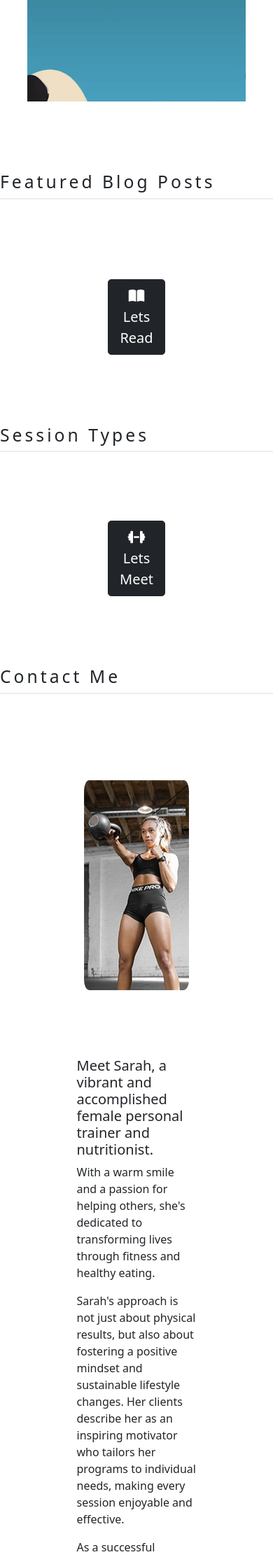
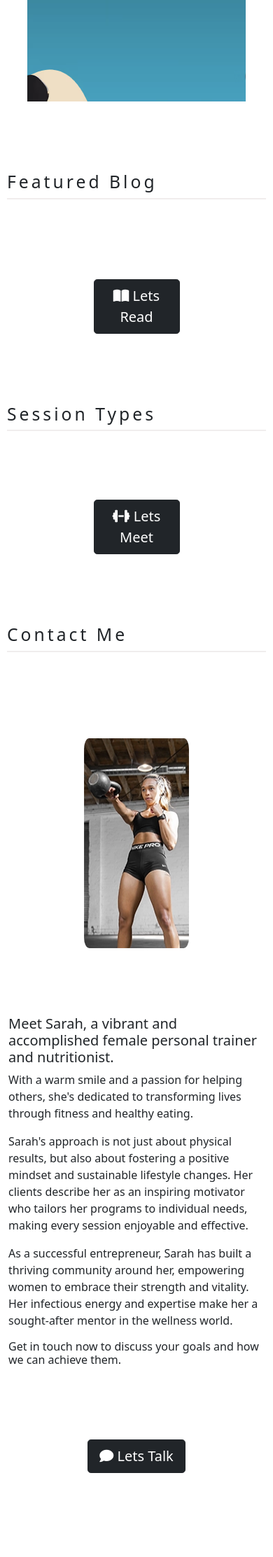
Before and after one commit to Spudos/PP4, a Django app: page / in a window 390 px wide; the page is wider, and only the part inside the window is pictured. Shown: the part 395-2620 px from the top of that part at 70% size. Run offline with Django 3.2, Linux system fonts and the light colour scheme; data that the repository does not hold is empty; some libraries are stand-ins or nearby versions.

Commit message:
half of welcome page now responsive

```diff
--- a/static/css/style.css
+++ b/static/css/style.css
@@ -21,8 +21,7 @@ main {
   font-weight: 900;
   letter-spacing: 4px;
   border-bottom: #f0eded solid 2px;
-  margin-top: 100px;
-  margin-bottom: 50px;
+  margin: 100px 10px 50px 10px;
 }
 
 /*--------------------------------------------Heading*/
@@ -105,7 +104,7 @@ main {
 
 /*--------------------------------------------Featured Blogs*/
 #featured-blog-image {
-  width: 300px;
+  max-width: 300px;
 }
 
 #featured-blog-image img {
@@ -113,7 +112,7 @@ main {
 }
 
 #featured-blog-text {
-  width: 450px;
+  max-width: 450px;
 }
 
 .blog {
@@ -278,6 +277,10 @@ footer {
     flex-direction: column !important;
     height: 600px;
   }
+
+  .session-image {
+    display: none;
+  }
 }
 
 @media (max-width: 820px) {
@@ -303,10 +306,26 @@ footer {
   .page-image img {
     max-width: 200px;
   }
+
+  .main-featured-blog a {
+    display: flex;
+    flex-direction: column;
+    align-items: center;
+  }
+}
+
+@media (max-width: 600px) {
+  .blog-selected-entries {
+    display: none;
+  }
 }
 
 @media (max-width: 500px) {
   .page-image img {
     display: none;
   }
+
+  .blog-image {
+    display: none;
+  }
 }
--- a/welcome/templates/welcome.html
+++ b/welcome/templates/welcome.html
@@ -16,11 +16,11 @@
 
 <main>
   <div class="section-heading">
-    <h2>Featured Blog Posts</h2>
+    <h2>Featured Blog</h2>
   </div>
 
   <div id="blog" class="row">
-    <div class="main-featured-blog col-6">
+    <div class="main-featured-blog col-12 col-md-6">
       <a href='{% url 'blog_detail' latest_blog_entry.slug %}'>
         <div class="row" id="featured-blog-image">
           <img src="{{ latest_blog_entry.image.url }}" alt="{{ latest_blog_entry.title }}">
@@ -31,14 +31,14 @@
         </div>
       </a>
     </div>
-    <div class="blog-selected-entries col-6">
+    <div class="blog-selected-entries col-12 col-md-6">
       {% for entry in selected_entries %}
         <a href='{% url 'blog_detail' entry.slug %}'>
           <div class="blog mb-5">
             <div class="blog-image col-4">
               <img src="{{ entry.image.url }}" alt="{{ entry.title }}">
             </div>
-            <div class="blog-text col-8 p-2">
+            <div class="blog-text col-12 col-sm-8 col-md-8 p-2">
               <h4>{{ entry.title }}</h4>
               <p>{{ entry.excerpt|safe }}</p>
             </div>
@@ -48,7 +48,7 @@
     </div>
   </div>
   <div class="row d-flex justify-content-center m-5">
-    <div class="col-2 d-flex justify-content-center">
+    <div class="col-6 col-sm-3 col-lg-2 d-flex justify-content-center">
       <a class="btn btn-dark btn-lg contact-button" href="{% url 'blog' %}" role="button">
         <i class="fa fa-book-open" aria-hidden="true"></i>
         <span>Lets Read</span>
@@ -92,7 +92,7 @@
   </div>
 
   <div class="row d-flex justify-content-center m-5">
-    <div class="col-2 d-flex justify-content-center">
+    <div class="col-6 col-sm-3 col-lg-2 d-flex justify-content-center">
       <a class="btn btn-dark btn-lg contact-button" href="{% url 'booking' %}" role="button">
         <i class="fa fa-dumbbell" aria-hidden="true"></i>
         <span>Lets Meet</span>
@@ -109,14 +109,14 @@
     <div class="contact-image d-flex justify-content-center col-2 m-5">
       <img src="{% static 'images/smiling.webp' %}" alt="picture of the site owner smiling">
     </div>
-    <div class="col-6 m-5">
+    <div class="col-sm-10 col-md-6 m-5">
       <h5>Meet Sarah, a vibrant and accomplished female personal trainer and nutritionist.</h5>
         <P>With a warm smile and a passion for helping others, she's dedicated to transforming lives through fitness and healthy eating.</P>
         <P>Sarah's approach is not just about physical results, but also about fostering a positive mindset and sustainable lifestyle changes. Her clients describe her as an inspiring motivator who tailors her programs to individual needs, making every session enjoyable and effective.</P>
         <P>As a successful entrepreneur, Sarah has built a thriving community around her, empowering women to embrace their strength and vitality. Her infectious energy and expertise make her a sought-after mentor in the wellness world.</P>
         <h6>Get in touch now to discuss your goals and how we can achieve them.</h6>
     </div>
-    <div class="session-image d-flex justify-content-center col-2 m-5">
+    <div class="session-image d-flex justify-content-center col-6 col-sm-3 col-lg-2 m-5">
       <a class="btn btn-dark btn-lg contact-button" href="{% url 'contact' %}" role="button">
         <i class="fa fa-comment" aria-hidden="true"></i>
         <span>Lets Talk</span>
```
